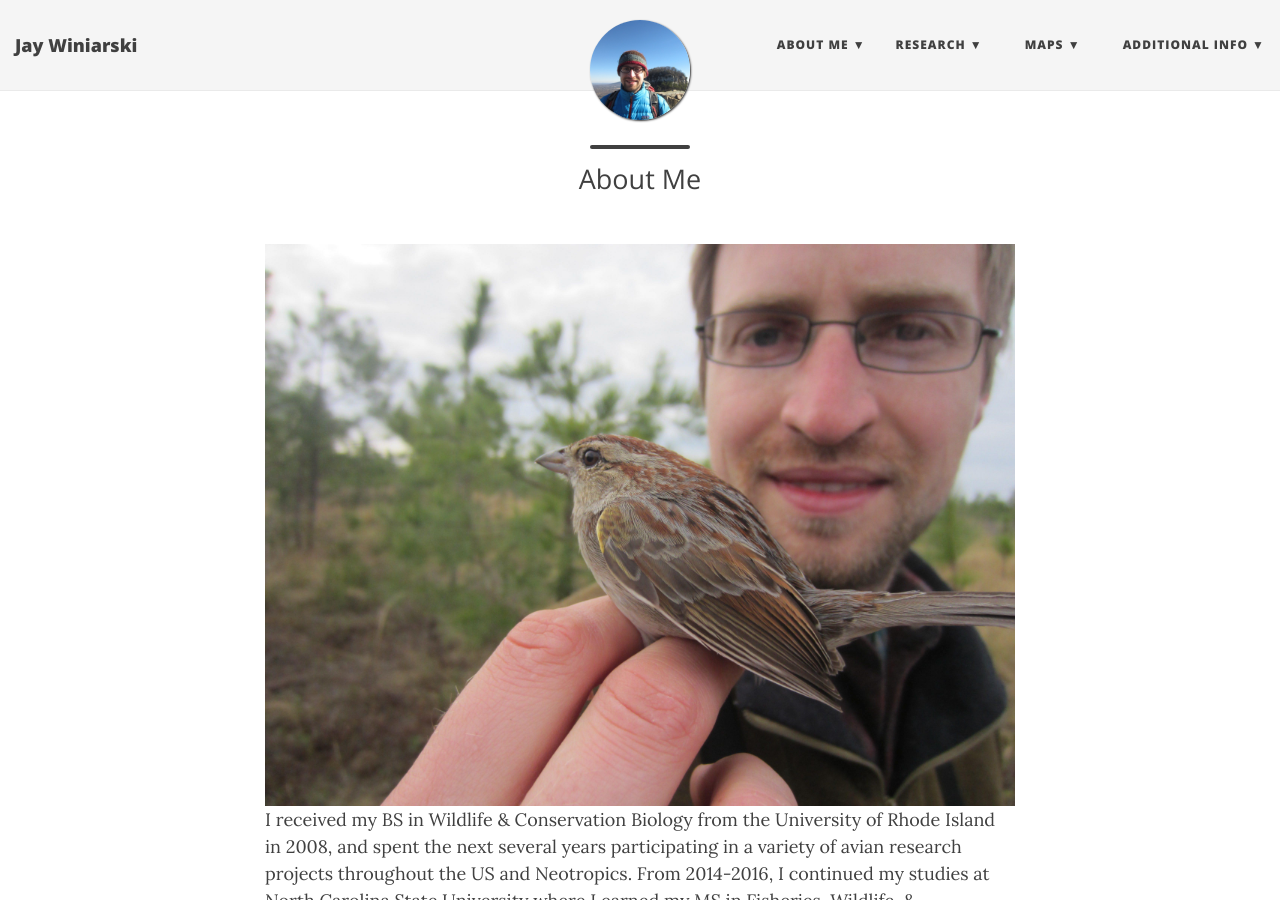
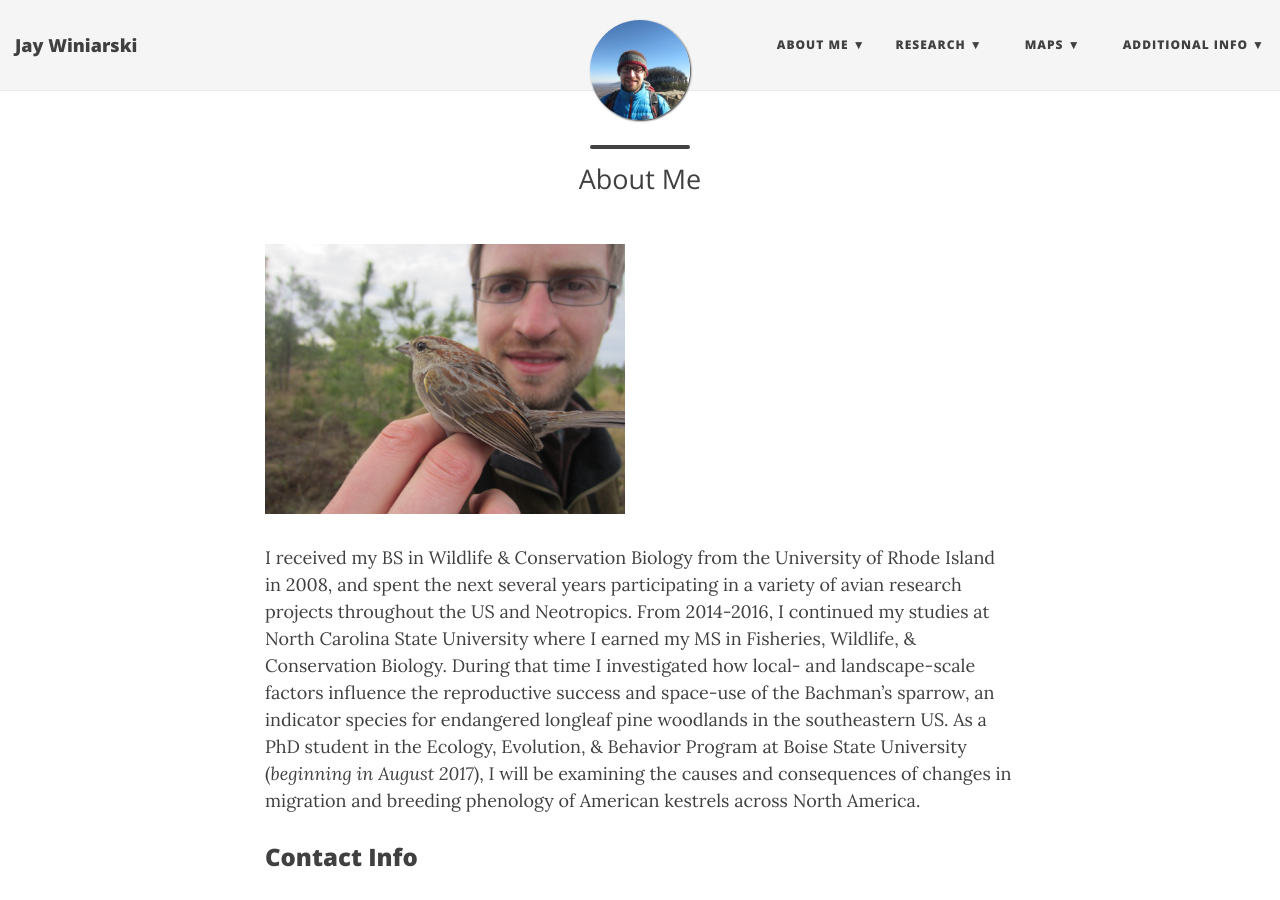
Before and after one commit to jaymwin/jaymwin.github.io, a Jekyll site: the page built from aboutme.md, in a window 1280 px wide and 900 px high. Built offline with Jekyll 4.4.1, drawn with Linux system fonts in a browser that asks for light colours; nearby versions of some CDN libraries.

Commit message:
Update aboutme.md

```diff
--- a/aboutme.md
+++ b/aboutme.md
@@ -4,7 +4,9 @@
 subtitle: "About Me"
 ---
 
-<img align="right" src="/img/jay_photo_2.jpg"> I received my BS in Wildlife & Conservation Biology from the University of Rhode Island in 2008, and spent the next several years participating in a variety of avian research projects throughout the US and Neotropics. From 2014-2016, I continued my studies at North Carolina State University where I earned my MS in Fisheries, Wildlife, & Conservation Biology. During that time I investigated how local- and landscape-scale factors influence the reproductive success and space-use of the Bachman’s sparrow, an indicator species for endangered longleaf pine woodlands in the southeastern US. As a PhD student in the Ecology, Evolution, & Behavior Program at Boise State University (*beginning in August 2017*), I will be examining the causes and consequences of changes in migration and breeding phenology of American kestrels across North America.
+![](/img/jay_photo_2.jpg){:width="360px"}
+
+I received my BS in Wildlife & Conservation Biology from the University of Rhode Island in 2008, and spent the next several years participating in a variety of avian research projects throughout the US and Neotropics. From 2014-2016, I continued my studies at North Carolina State University where I earned my MS in Fisheries, Wildlife, & Conservation Biology. During that time I investigated how local- and landscape-scale factors influence the reproductive success and space-use of the Bachman’s sparrow, an indicator species for endangered longleaf pine woodlands in the southeastern US. As a PhD student in the Ecology, Evolution, & Behavior Program at Boise State University (*beginning in August 2017*), I will be examining the causes and consequences of changes in migration and breeding phenology of American kestrels across North America.
 
 ### Contact Info
 
```
